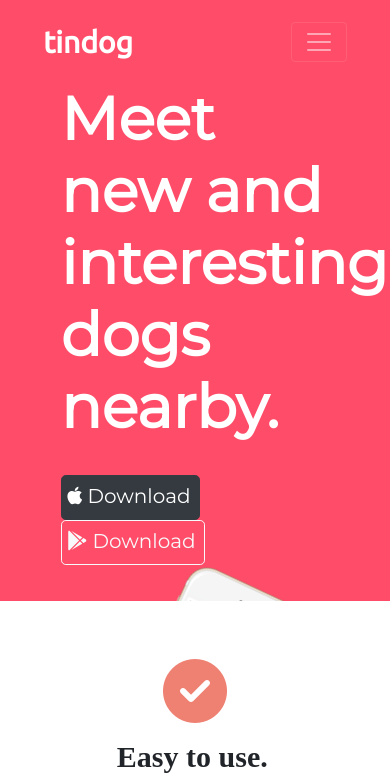
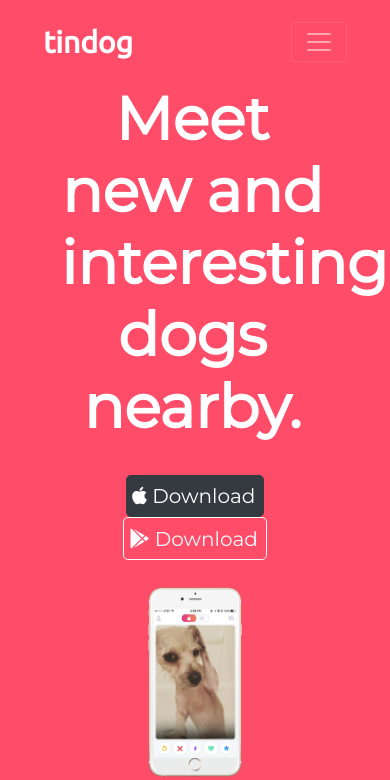
Before and after one commit to AnubhavMadhav/TinDog, a plain HTML site: page index.html in a window 390 px wide. Shown: the top 780 px of the page. Drawn offline with nearby package versions, Linux system fonts and the light colour scheme.

Commit message:
debugged title section to mobile responsive

```diff
--- a/css/styles.css
+++ b/css/styles.css
@@ -67,12 +67,14 @@ p {
     transform: rotate(25deg);
     position: absolute;
     right: 70;
+    padding-top: 2%;
 }
 
 .download-button {
     padding-top: 2%;
     padding-left: 2%;
     padding-right: 3%;
+    padding-bottom: 2%;
 }
 
 #features {
@@ -142,3 +144,15 @@ p {
 .pricing-column {
     padding: 3% 2%;
 }
+
+@media (max-width: 1028px) {
+    #title {
+        text-align: center;
+    }
+    .dog-image {
+        position: static;
+        transform: rotate(0);
+        padding-top: 10%;
+        padding-right: 20%;
+    }
+}
```
